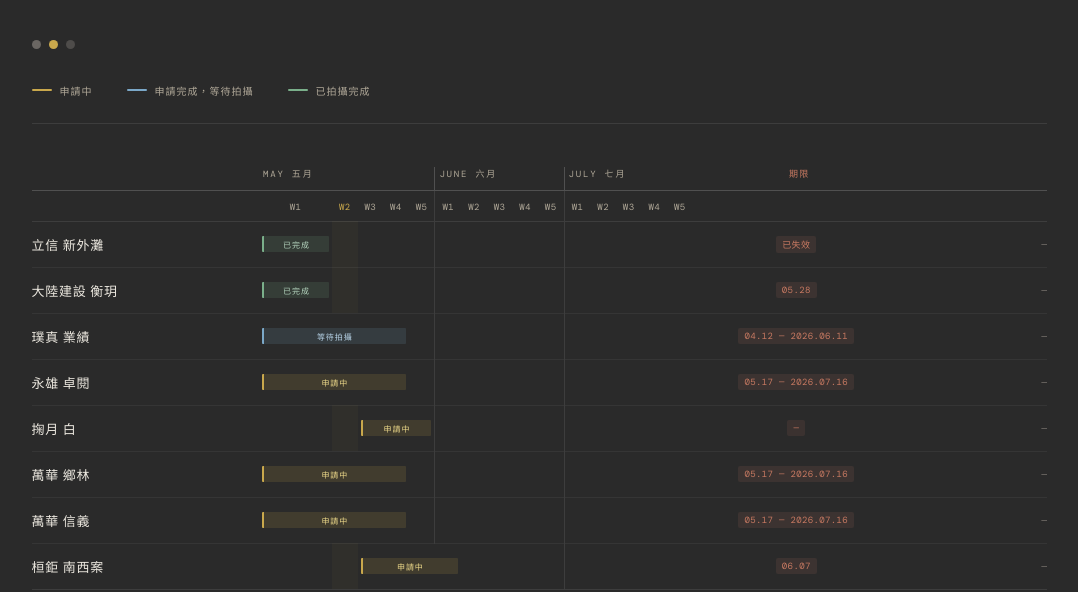
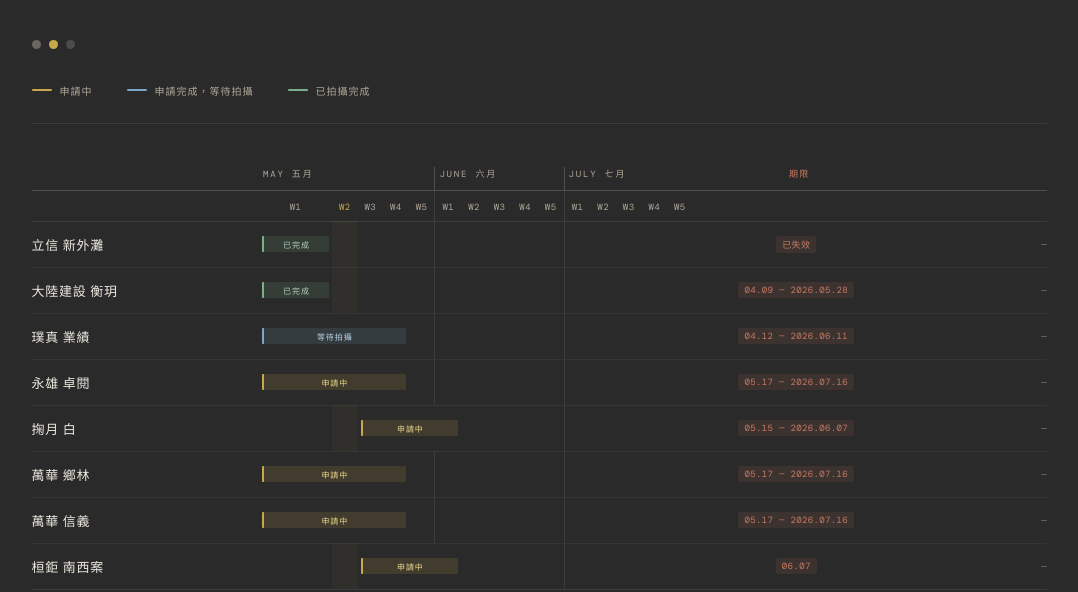
Before and after one commit to randy326/skystudio, a plain HTML site: page index.html in a window 1280 px wide. Shown: the part 221-813 px from the top of the page, without its empty margins (101-1179 px from the left). Drawn offline with nearby package versions, Linux system fonts and the light colour scheme; a web font is replaced by a local one.

Commit message:
Add files via upload

```diff
--- a/index.html
+++ b/index.html
@@ -348,10 +348,10 @@ const BAR={applying:"bar-applying",waiting:"bar-waiting",done:"bar-done"};
 // col: 0–4=5月W1–W5 | 5–9=6月W1–W5 | 10–14=7月W1–W5
 const projects=[
   {name:"立信 新外灘",   en:"Lixin Xinwaitan",     deadline:"已失效",      deadlineNote:"申請已逾期",  bars:[{col:0,span:1,type:"done"}]},
-  {name:"大陸建設 衡玥", en:"Continental Hengyue", deadline:"2026.05.28",  deadlineNote:"效期至此日",  bars:[{col:0,span:1,type:"done"}]},
-  {name:"璞真 業績",     en:"Puzhen Yeji",          deadline:"2026.04.12 — 2026.06.11", deadlineNote:"效期區間",   bars:[{col:0,span:4,type:"waiting"}]},
+  {name:"大陸建設 衡玥", en:"Continental Hengyue", deadline:"2026.04.09 — 2026.05.28", deadlineNote:"效期區間",   bars:[{col:0,span:1,type:"done"}]},
+  {name:"璞真 業績",     en:"Puzhen Yeji",          deadline:"2026.04.12 — 2026.06.11", deadlineNote:"效期區間",   bars:[{col:0,span:4,type:"waiting"}], note:"勤美璞真已拍攝60m以下。碧湖畔：拍攝前需前一天聯繫公館山營區協助陪同拍攝。"},
   {name:"永雄 卓閱",     en:"Yongxiong Zhuoyue",   deadline:"2026.05.17 — 2026.07.16", deadlineNote:"效期區間",   bars:[{col:0,span:4,type:"applying"}]},
-  {name:"掬月 白",       en:"Juyue Bai",            deadline:null,          deadlineNote:"待確認",      bars:[{col:2,span:3,type:"applying"}]},
+  {name:"掬月 白",       en:"Juyue Bai",            deadline:"2026.05.15 — 2026.06.07", deadlineNote:"效期區間",   bars:[{col:2,span:4,type:"applying"}]},
   {name:"萬華 鄉林",     en:"Wanhua Xianglin",      deadline:"2026.05.17 — 2026.07.16", deadlineNote:"效期區間",   bars:[{col:0,span:4,type:"applying"}]},
   {name:"萬華 信義",     en:"Wanhua Xinyi",         deadline:"2026.05.17 — 2026.07.16", deadlineNote:"效期區間",   bars:[{col:0,span:4,type:"applying"}]},
   {name:"桓鉅 南西案",   en:"Huanju Nanxi",         deadline:"2026.06.07",  deadlineNote:"效期至此日",  bars:[{col:2,span:4,type:"applying"}]},
@@ -459,7 +459,7 @@ function renderPanel(idx){
       <div>
         <div class="panel-label">備注 / Notes</div>
         <textarea class="note-input" id="ni-${idx}" placeholder="輸入備注…"
-          oninput="saveNote(${idx},this.value)">${notes[idx]||''}</textarea>
+          oninput="saveNote(${idx},this.value)">${notes[idx]!==undefined ? notes[idx] : (p.note||'')}</textarea>
       </div>
     </div>`;
   panel.style.display="block";
```
